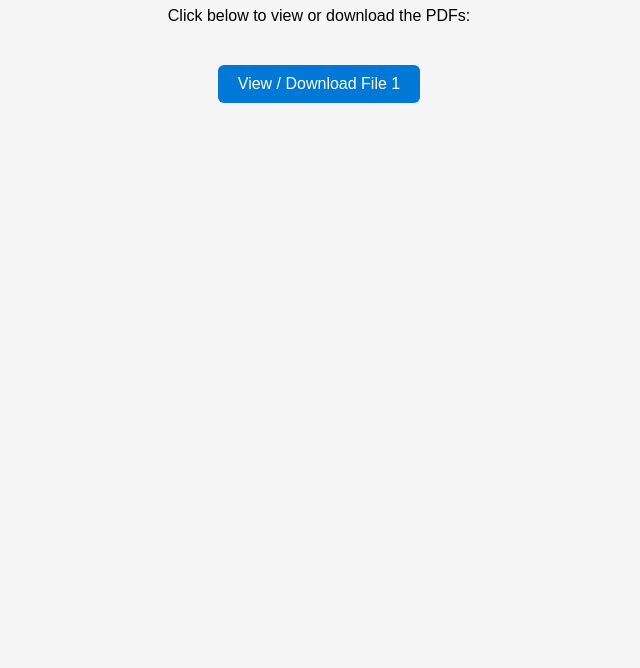
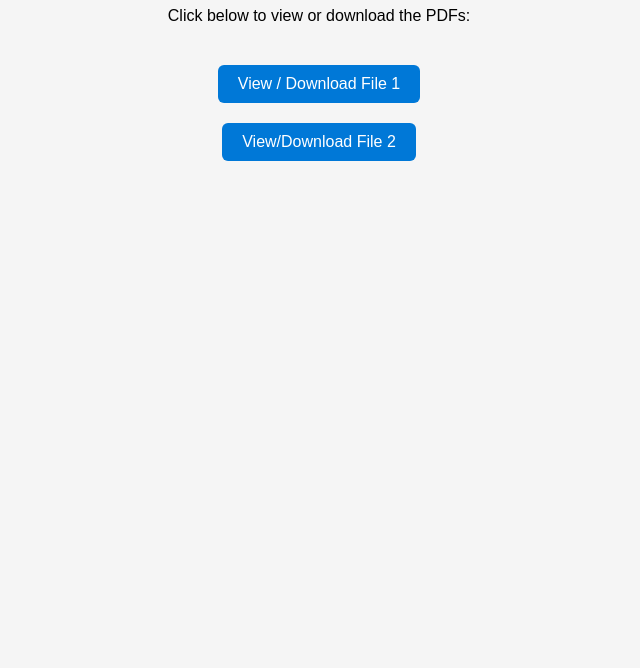
Before and after one commit to Manin1311/CollegePython, a plain HTML site: page index.html in a window 1280 px wide. Shown: the part 132-800 px from the top of the page, without its empty margins (321-961 px from the left). Drawn offline with Linux system fonts and the light colour scheme.

```diff
--- a/index.html
+++ b/index.html
@@ -17,6 +17,7 @@
   <p>Click below to view or download the PDFs:</p>
   <div class="pdf-list">
     <a href="UNIT_5_QB_SOLUTION.pdf" target="_blank">View / Download File 1</a><br>
+    <a herf="Unit-5_Mutable_DS.pdf" target="_blank">View/Download File 2</a>
     <br>
   </div>
 </body>
```
